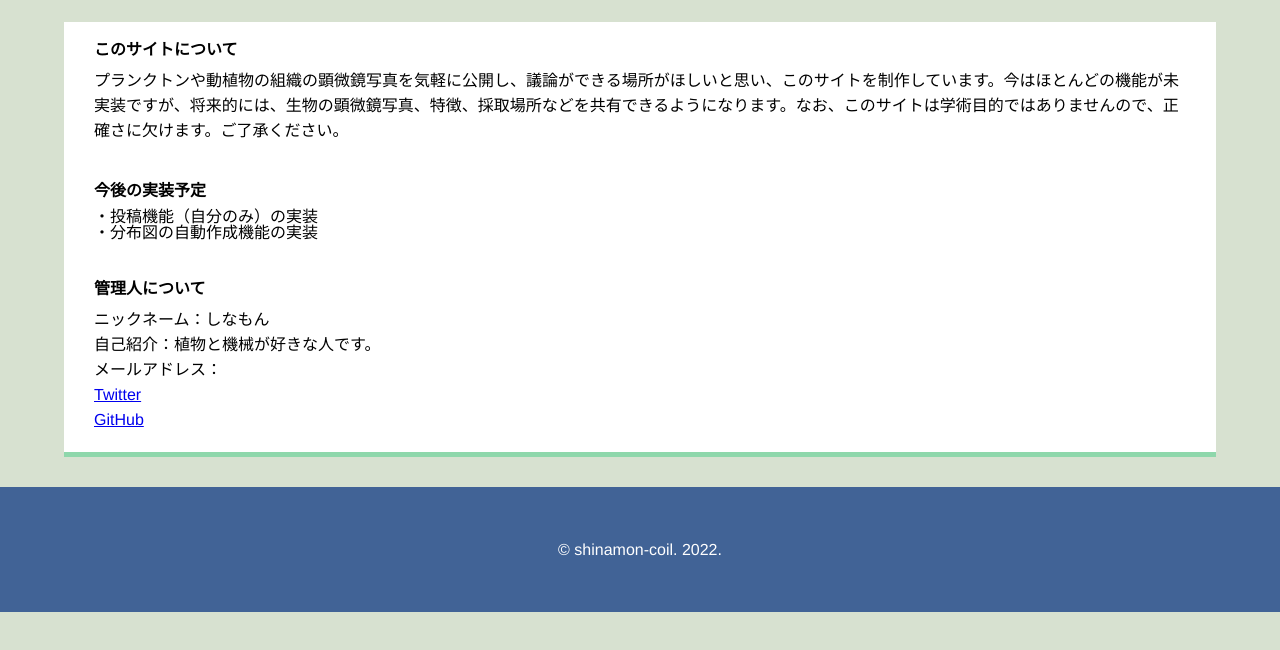
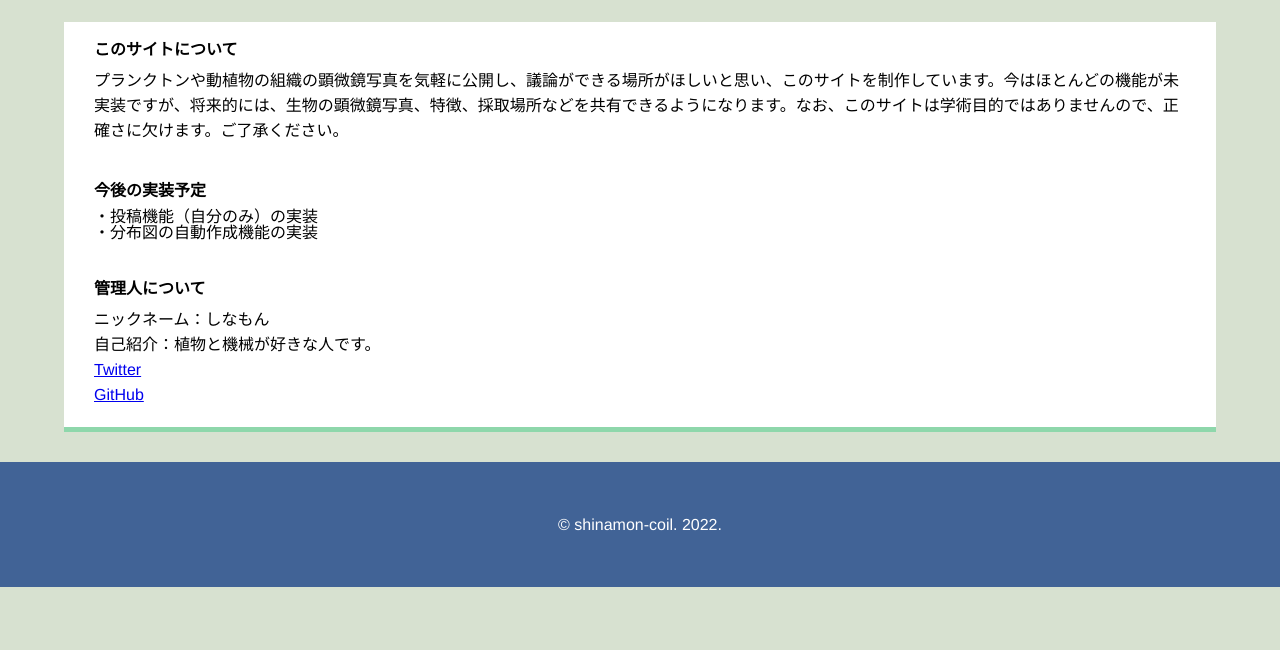
Before and after one commit to shinamon-coil/https-shinamon-coil.github.io-kenbikyou-picture, a plain HTML site: page about.html in a window 1280 px wide. Shown: the part 98-748 px from the top of the page. Drawn offline with nearby package versions, Linux system fonts and the light colour scheme.

Commit message:
[delete] メールアドレスを除去。

```diff
--- a/about.html
+++ b/about.html
@@ -51,7 +51,6 @@
           <h1>管理人について</h1>
           <p>ニックネーム：しなもん</p>
           <p>自己紹介：植物と機械が好きな人です。</p>
-          <p>メールアドレス：</p>
           <p><a href="https://twitter.com/shinamon_coil">Twitter</a></p>
           <p><a href="https://github.com/shinamon-coil">GitHub</a></p>
         </section>
```
